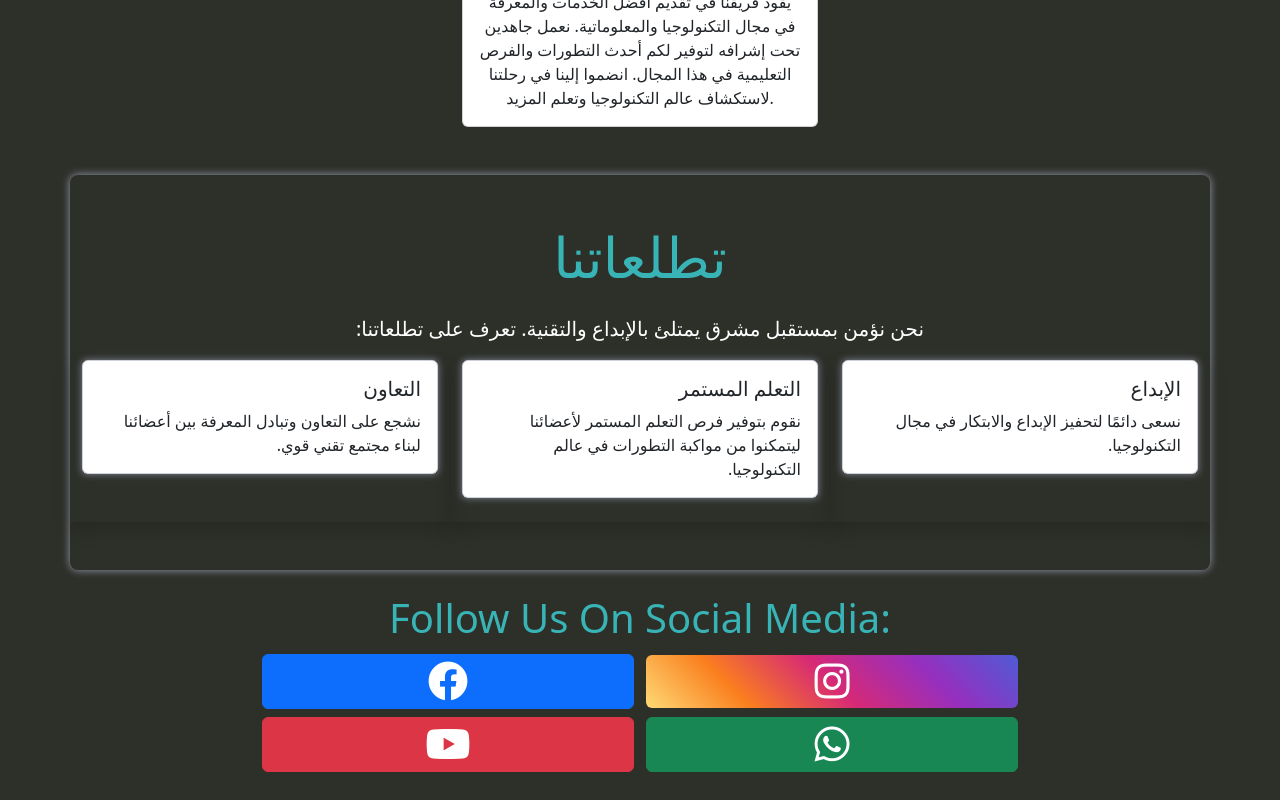
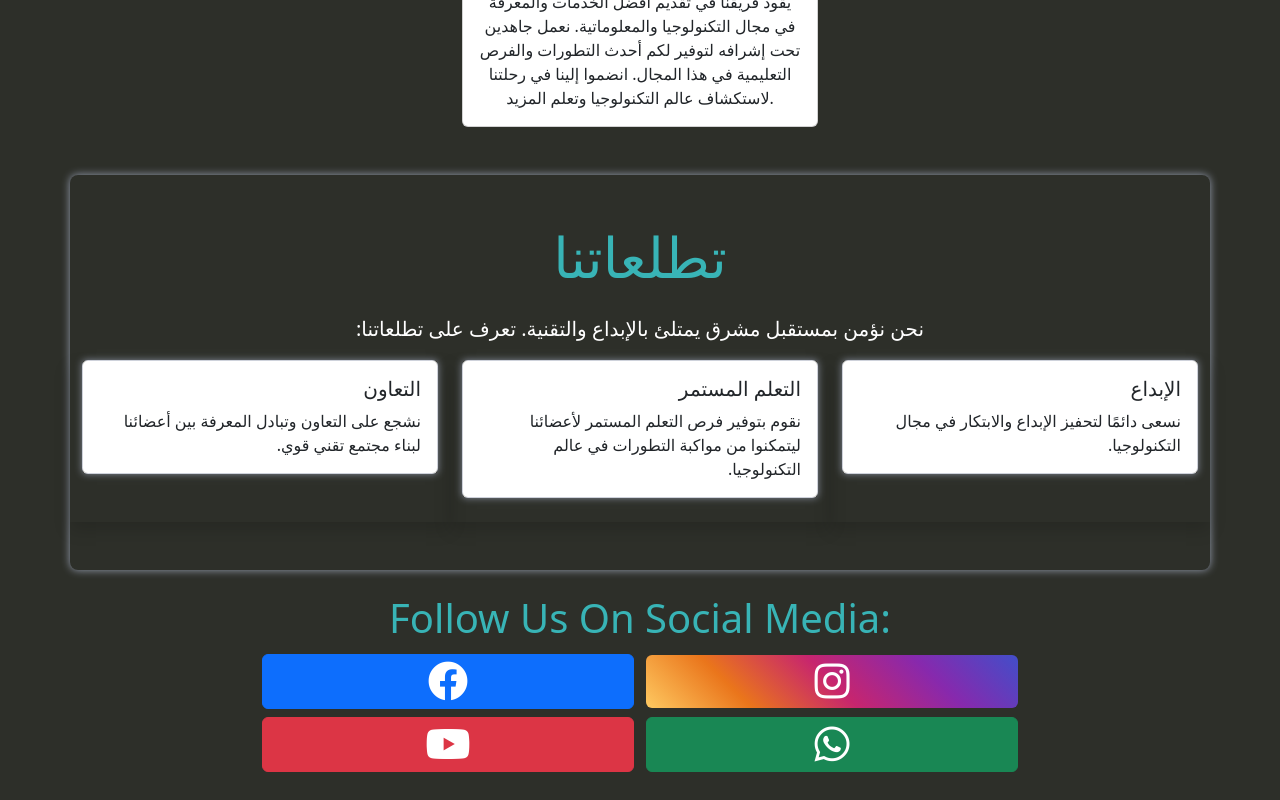
Before and after one commit to Ziad-Abaza/it-club-socialMedia, a plain HTML site: page index.html in a window 1280 px wide. In both pictures the pointer is over the link 832 px from the left and 3411 px from the top of the page. Shown: the part 2730-3530 px from the top of the page. Drawn offline with nearby package versions, Linux system fonts and the light colour scheme.

Commit message:
Update style.css

```diff
--- a/css/style.css
+++ b/css/style.css
@@ -13,6 +13,11 @@ body{
 /* تصفيف عنصر بالمعرف instagram */
 #instagram {
     background: linear-gradient(45deg, #feda75, #fa7e1e, #d62976, #962fbf, #4f5bd5) !important;
+    color: white;
+    border: none;
+}
+#instagram:hover{
+    background: linear-gradient(45deg, rgb(254, 201, 97), #ea751b, #c7256e, #8729ad, #424ec9) !important;
     color: white;
     border: none;
 }
```
